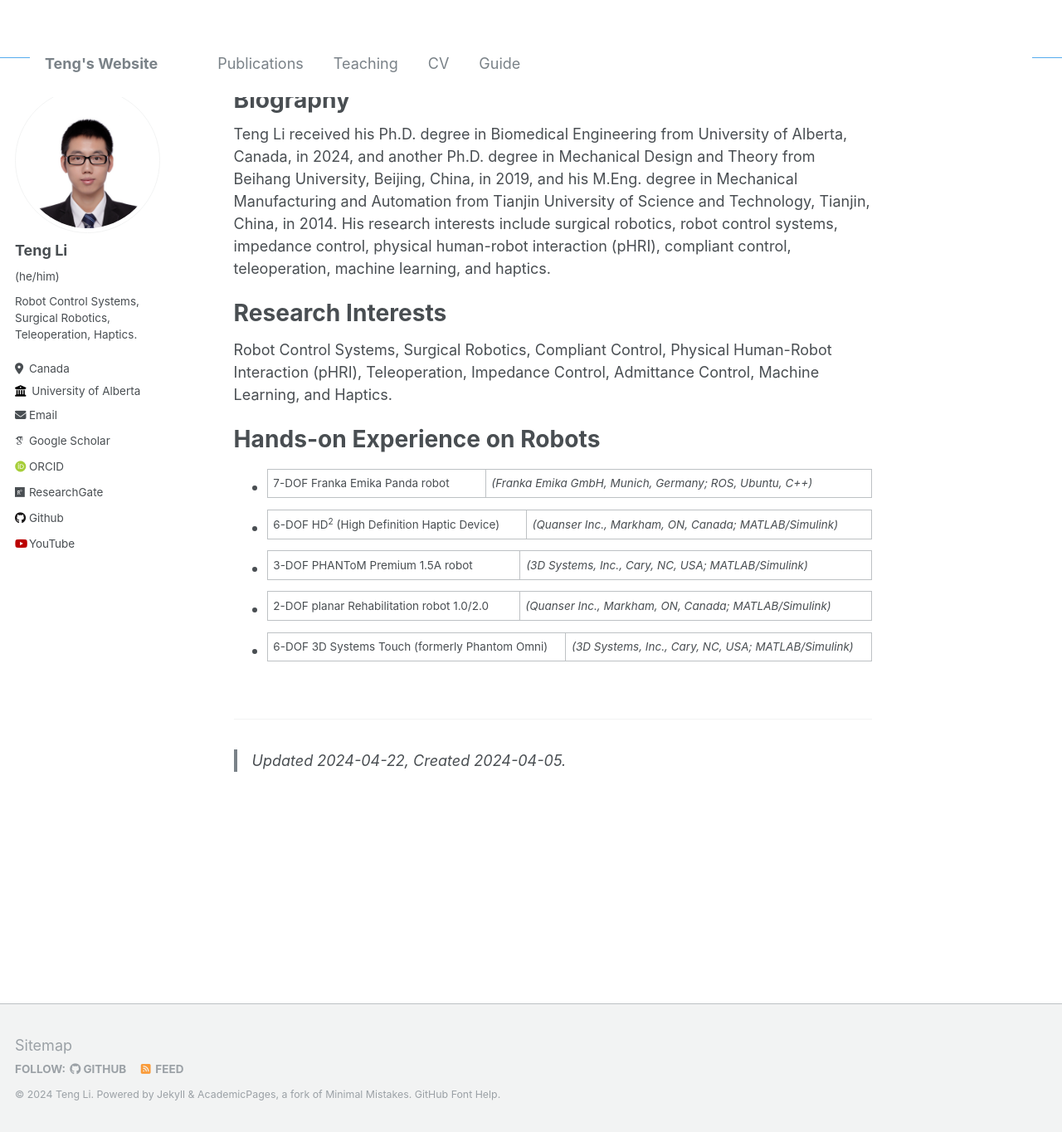
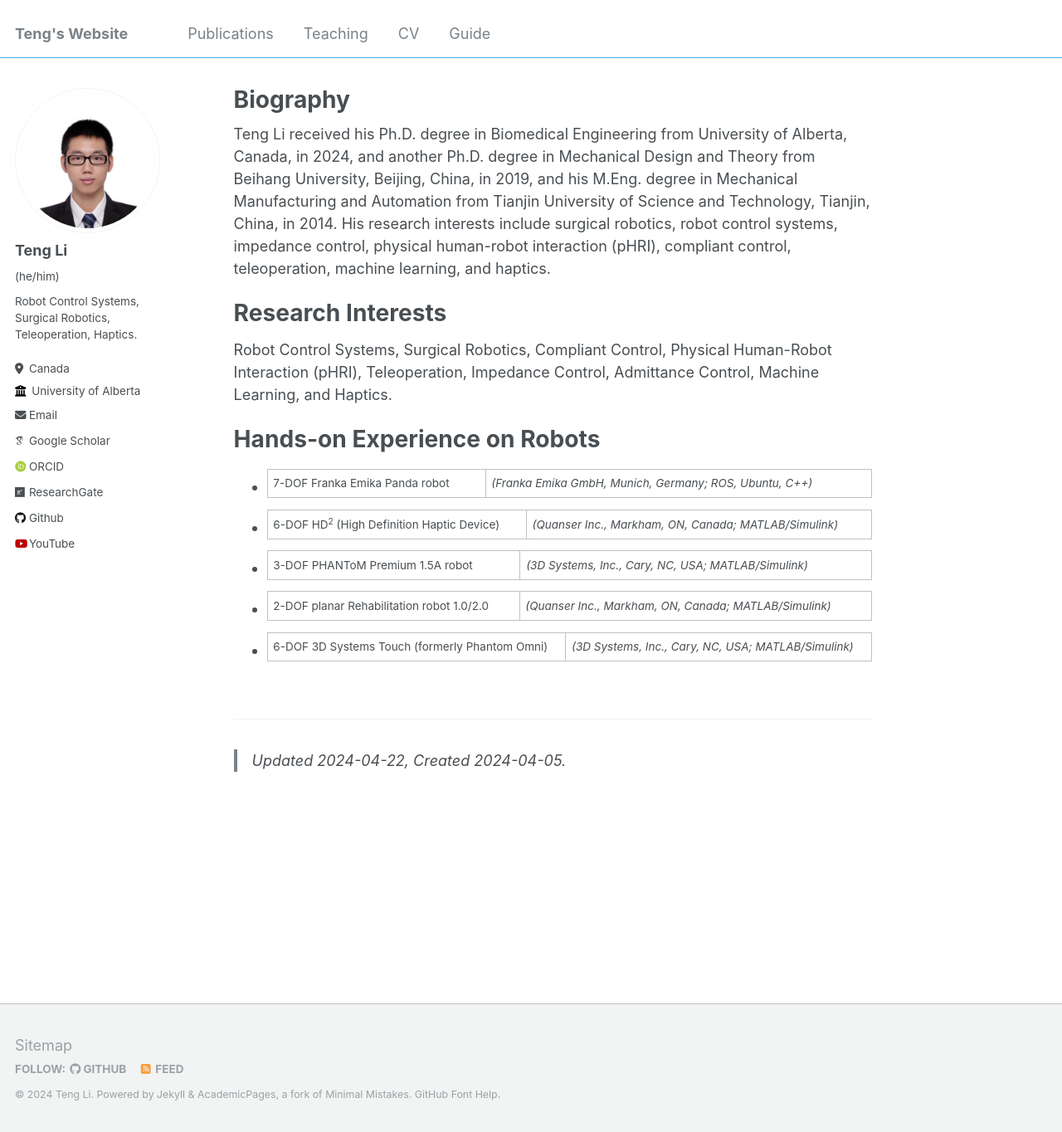
Before and after one commit to teng4/teng4.github.io, a Jekyll site: the page built from _pages/about.md, in a window 1280 px wide and 1364 px high. Shown: the whole window at 83% size. Built offline with Jekyll 4.4.1, drawn with Linux system fonts in a browser that asks for light colours; some web fonts are replaced.

Commit message:
Update _masthead.scss

```diff
--- a/_sass/_masthead.scss
+++ b/_sass/_masthead.scss
@@ -20,8 +20,8 @@
   &__inner-wrap {
     @include container;
     //@include clearfix; //teng4note, original.
-    //padding: 1em 1em 1em; //teng4note, original.
-    padding: 2em 2em 2em; //teng4, modified.
+    padding: 1em 1em 1em; //teng4note, original.
+    //padding: 2em 2em 2em; //teng4, modified.
     font-family: $sans-serif-narrow;
 
     @include breakpoint($x-large) {
@@ -42,8 +42,8 @@
 
   ul {
     margin: 0;
-    //padding: 0; //teng4note, original.
-    padding: 1em; //teng4, modified.
+    padding: 0; //teng4note, original.
+    //padding: 1em; //teng4, modified.
     //clear: both; //teng4note, original.
     list-style-type: none;
   }
```
